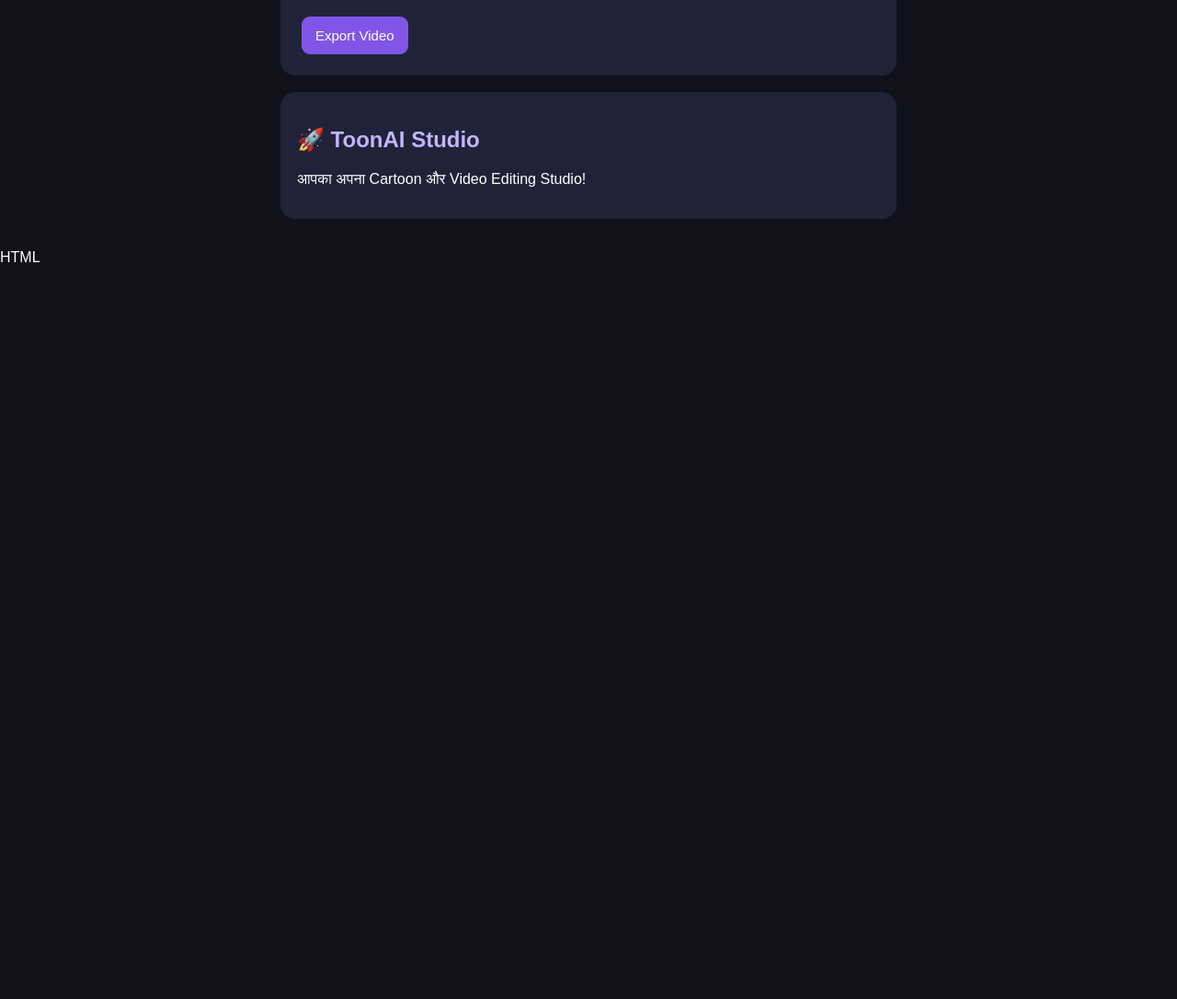
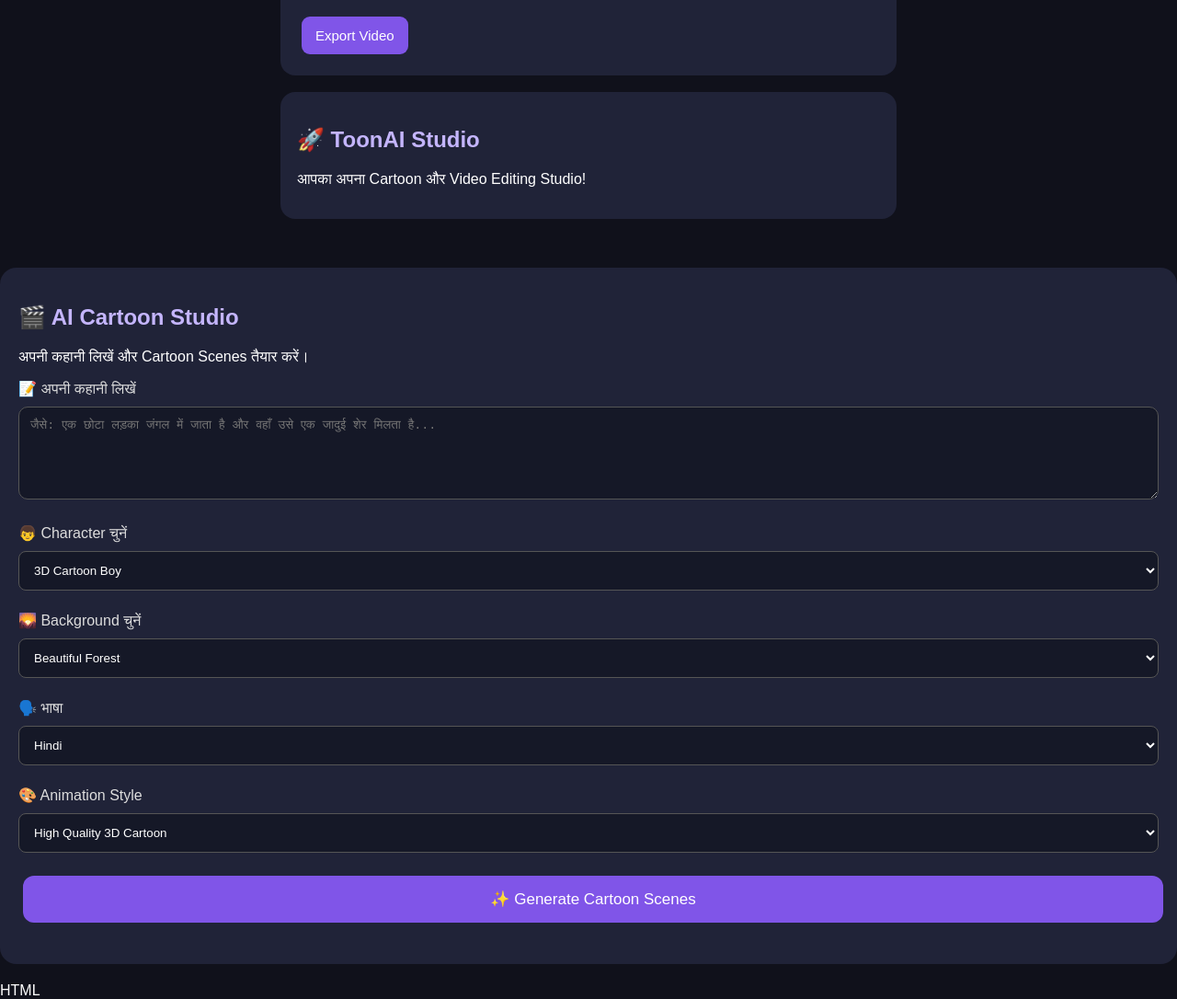
Before and after one commit to ganeshkumar03277/Toon-ai-STUDIO, a plain HTML site: page index.html in a window 1280 px wide. Shown: the part 1957-3043 px from the top of the page at 92% size. Before the commit the page ends 2246 px from the top, so only its background shows below. Drawn offline with Linux system fonts and the light colour scheme.

Commit message:
Update index.html

```diff
--- a/index.html
+++ b/index.html
@@ -257,6 +257,85 @@ requestAnimationFrame(draw);
 requestAnimationFrame(draw);
 }
 </script>
+<!-- ToonAI Studio - AI Cartoon Studio -->
+<section id="toon-ai-studio" style="background:#202338;color:white;padding:20px;border-radius:18px;margin:20px 0;font-family:Arial">
+  <h2 style="color:#c4b5fd">🎬 AI Cartoon Studio</h2>
+  <p>अपनी कहानी लिखें और Cartoon Scenes तैयार करें।</p>
+
+  <label>📝 अपनी कहानी लिखें</label>
+  <textarea id="toonStory" rows="5" placeholder="जैसे: एक छोटा लड़का जंगल में जाता है और वहाँ उसे एक जादुई शेर मिलता है..." style="width:100%;padding:12px;margin:10px 0;border-radius:10px"></textarea>
+
+  <label>👦 Character चुनें</label>
+  <select id="toonCharacter" style="width:100%;padding:12px;margin:10px 0">
+    <option>3D Cartoon Boy</option>
+    <option>3D Cartoon Girl</option>
+    <option>Funny Cartoon Animal</option>
+    <option>Cartoon Superhero</option>
+    <option>3D Cartoon Family</option>
+  </select>
+
+  <label>🌄 Background चुनें</label>
+  <select id="toonBackground" style="width:100%;padding:12px;margin:10px 0">
+    <option>Beautiful Forest</option>
+    <option>Village</option>
+    <option>City</option>
+    <option>Magical Kingdom</option>
+    <option>Space World</option>
+  </select>
+
+  <label>🗣️ भाषा</label>
+  <select id="toonLanguage" style="width:100%;padding:12px;margin:10px 0">
+    <option>Hindi</option>
+    <option>English</option>
+  </select>
+
+  <label>🎨 Animation Style</label>
+  <select id="toonStyle" style="width:100%;padding:12px;margin:10px 0">
+    <option>High Quality 3D Cartoon</option>
+    <option>Pixar-like 3D Animation</option>
+    <option>Anime Animation</option>
+    <option>Kids Cartoon</option>
+  </select>
+
+  <button onclick="toonGenerate()" style="width:100%;padding:15px;background:#8055e8;color:white;border:0;border-radius:12px;font-size:17px;margin-top:15px">
+    ✨ Generate Cartoon Scenes
+  </button>
+
+  <div id="toonResult" style="margin-top:20px"></div>
+</section>
+
+<script>
+function toonGenerate(){
+  const story=document.getElementById('toonStory').value.trim();
+  const character=document.getElementById('toonCharacter').value;
+  const background=document.getElementById('toonBackground').value;
+  const language=document.getElementById('toonLanguage').value;
+  const style=document.getElementById('toonStyle').value;
+  const result=document.getElementById('toonResult');
+
+  if(!story){
+    alert('कृपया पहले अपनी कहानी लिखें!');
+    return;
+  }
+
+  const scenes=story.split(/[।.!?]+/).filter(s=>s.trim());
+
+  result.innerHTML='<h3 style="color:#c4b5fd">🎬 Your Cartoon Storyboard</h3>'+
+  '<p>Character: '+character+'</p>'+
+  '<p>Background: '+background+'</p>'+
+  '<p>Language: '+language+'</p>'+
+  '<p>Style: '+style+'</p>'+
+  scenes.map((scene,i)=>
+    '<div style="background:#303650;padding:15px;margin:12px 0;border-radius:12px">'+
+    '<h3>🎥 Scene '+(i+1)+'</h3>'+
+    '<p>'+scene.replace(/&/g,'&amp;').replace(/</g,'&lt;').replace(/>/g,'&gt;')+'</p>'+
+    '<small>'+character+' | '+background+' | '+style+'</small>'+
+    '</div>'
+  ).join('');
+
+  result.innerHTML+='<p style="color:#c4b5fd">✅ Storyboard तैयार है!</p>';
+}
+</script>
 </body>
 </html>
 
```
